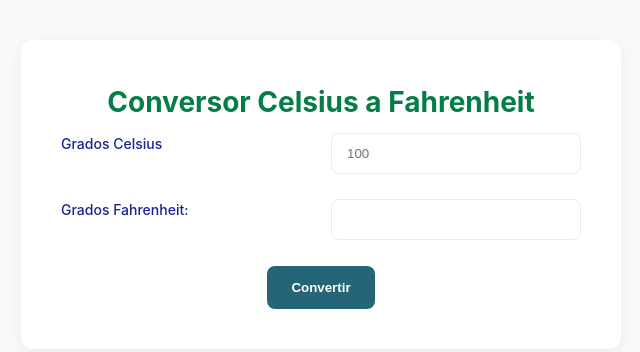
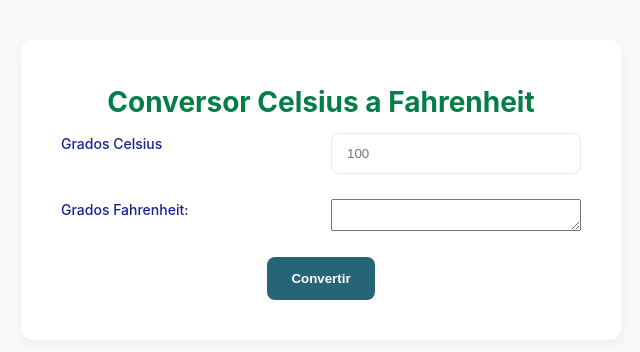
Before and after one commit to JCarlos423/actividad1, a plain HTML site: page ejercicio10.html in a window 1280 px wide. Shown: the whole page, without its empty margins (319-959 px from the left). Drawn offline with Linux system fonts and the light colour scheme.

Commit message:
actualizacion error ejercicio 10

```diff
--- a/ejercicio10.html
+++ b/ejercicio10.html
@@ -18,7 +18,7 @@
             </div><br>
             <div class="salida">
                 <label for="fff">Grados Fahrenheit:</label>
-                <input type="text" id="fff" readonly>
+                <textarea type="text" id="fff" readonly></textarea>
             </div>
          </form>
          <br>
```
Also changed, not shown: ejercicio11.html (added), js/ejercicio11.js (added).
